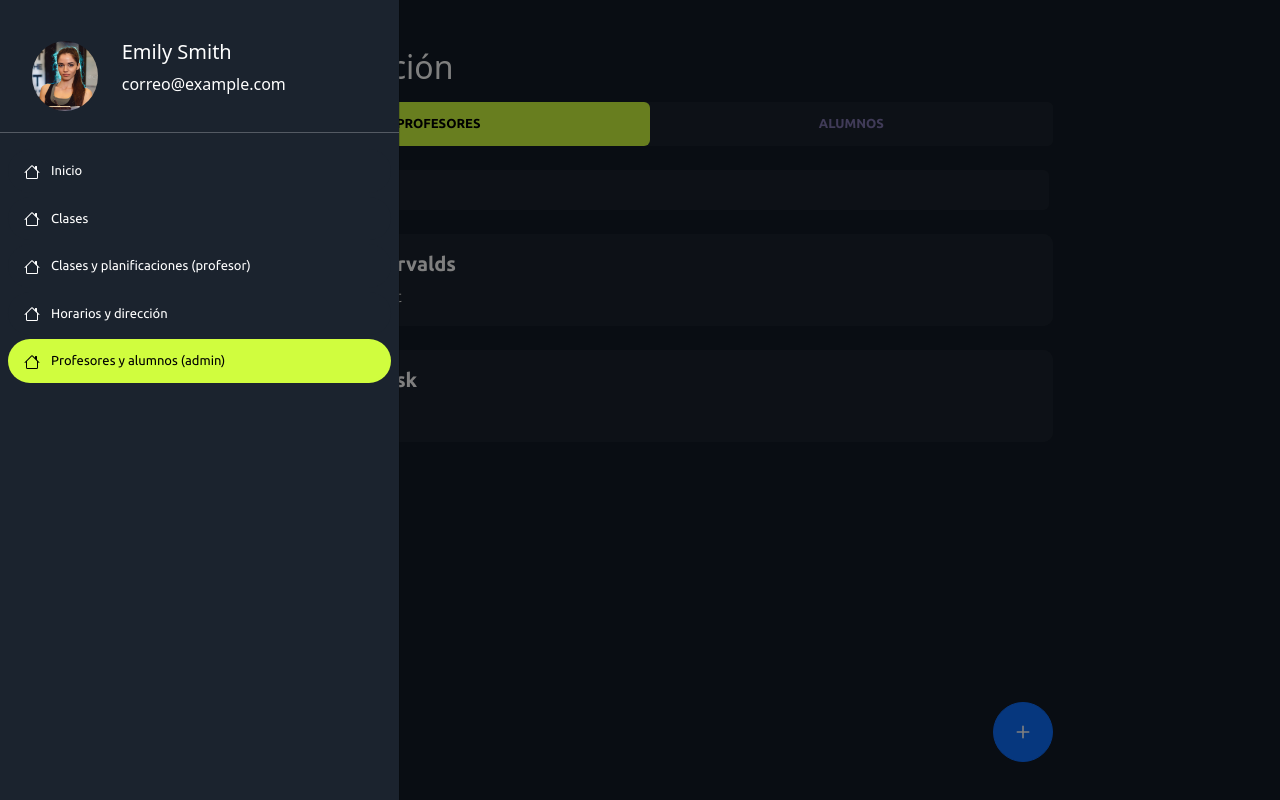
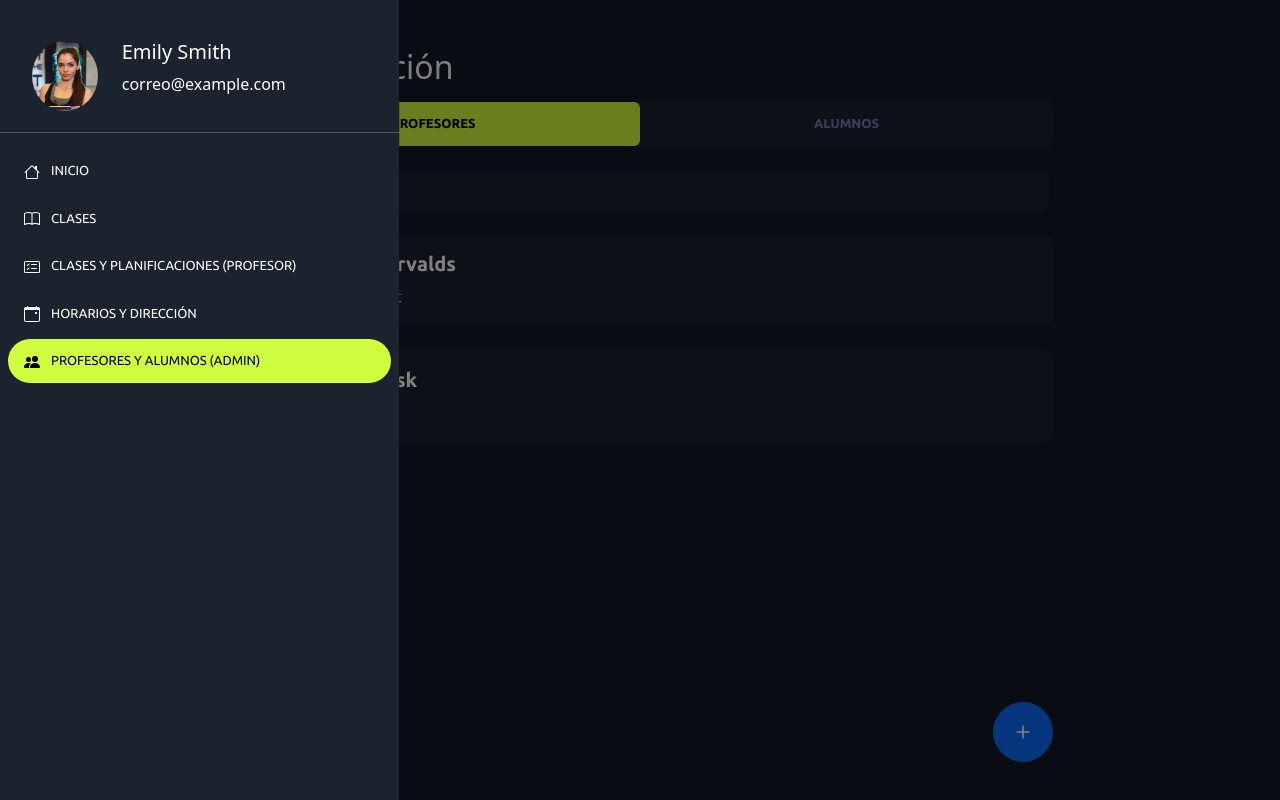
Before and after one commit to Ignacio687/Programacion_I_2023, an Angular app in the folder frontend/src/app_gym/: page /admin-page in a window 1280 px wide. Both pictures are taken after a click on the button "Toggle navigation". Built offline with nearby package versions, Linux system fonts and the light colour scheme.

Commit message:
component tab-pagrs done

```diff
--- a/frontend/src/app_gym/src/app/components/nav-var/nav-var.component.html
+++ b/frontend/src/app_gym/src/app/components/nav-var/nav-var.component.html
@@ -37,38 +37,32 @@
 				</li>
 				<li class="nav-item mb-1 spetial_button">
 					<a [routerLinkActive]="['active']" class="nav-link spetial_button" routerLink="/alum-clases" data-bs-toggle="offcanvas">
-						<svg xmlns="http://www.w3.org/2000/svg" width="16" height="16" fill="currentColor"
-							class="bi bi-house ms-3 me-2" viewBox="0 0 16 16">
-							<path
-								d="M8.707 1.5a1 1 0 0 0-1.414 0L.646 8.146a.5.5 0 0 0 .708.708L2 8.207V13.5A1.5 1.5 0 0 0 3.5 15h9a1.5 1.5 0 0 0 1.5-1.5V8.207l.646.647a.5.5 0 0 0 .708-.708L13 5.793V2.5a.5.5 0 0 0-.5-.5h-1a.5.5 0 0 0-.5.5v1.293L8.707 1.5ZM13 7.207V13.5a.5.5 0 0 1-.5.5h-9a.5.5 0 0 1-.5-.5V7.207l5-5 5 5Z" />
-						</svg>
+						<svg xmlns="http://www.w3.org/2000/svg" width="16" height="16" fill="currentColor" class="bi bi-book ms-3 me-2" viewBox="0 0 16 16">
+							<path d="M1 2.828c.885-.37 2.154-.769 3.388-.893 1.33-.134 2.458.063 3.112.752v9.746c-.935-.53-2.12-.603-3.213-.493-1.18.12-2.37.461-3.287.811V2.828zm7.5-.141c.654-.689 1.782-.886 3.112-.752 1.234.124 2.503.523 3.388.893v9.923c-.918-.35-2.107-.692-3.287-.81-1.094-.111-2.278-.039-3.213.492V2.687zM8 1.783C7.015.936 5.587.81 4.287.94c-1.514.153-3.042.672-3.994 1.105A.5.5 0 0 0 0 2.5v11a.5.5 0 0 0 .707.455c.882-.4 2.303-.881 3.68-1.02 1.409-.142 2.59.087 3.223.877a.5.5 0 0 0 .78 0c.633-.79 1.814-1.019 3.222-.877 1.378.139 2.8.62 3.681 1.02A.5.5 0 0 0 16 13.5v-11a.5.5 0 0 0-.293-.455c-.952-.433-2.48-.952-3.994-1.105C10.413.809 8.985.936 8 1.783z"/>
+						  </svg>
 						Clases</a>
 				</li>
 				<li class="nav-item mb-1 spetial_button">
 					<a [routerLinkActive]="['active']" class="nav-link spetial_button" routerLink="/clases-plan" data-bs-toggle="offcanvas">
-						<svg xmlns="http://www.w3.org/2000/svg" width="16" height="16" fill="currentColor"
-							class="bi bi-house ms-3 me-2" viewBox="0 0 16 16">
-							<path
-								d="M8.707 1.5a1 1 0 0 0-1.414 0L.646 8.146a.5.5 0 0 0 .708.708L2 8.207V13.5A1.5 1.5 0 0 0 3.5 15h9a1.5 1.5 0 0 0 1.5-1.5V8.207l.646.647a.5.5 0 0 0 .708-.708L13 5.793V2.5a.5.5 0 0 0-.5-.5h-1a.5.5 0 0 0-.5.5v1.293L8.707 1.5ZM13 7.207V13.5a.5.5 0 0 1-.5.5h-9a.5.5 0 0 1-.5-.5V7.207l5-5 5 5Z" />
-						</svg>
+						<svg xmlns="http://www.w3.org/2000/svg" width="16" height="16" fill="currentColor" class="bi bi-card-checklist ms-3 me-2" viewBox="0 0 16 16">
+							<path d="M14.5 3a.5.5 0 0 1 .5.5v9a.5.5 0 0 1-.5.5h-13a.5.5 0 0 1-.5-.5v-9a.5.5 0 0 1 .5-.5h13zm-13-1A1.5 1.5 0 0 0 0 3.5v9A1.5 1.5 0 0 0 1.5 14h13a1.5 1.5 0 0 0 1.5-1.5v-9A1.5 1.5 0 0 0 14.5 2h-13z"/>
+							<path d="M7 5.5a.5.5 0 0 1 .5-.5h5a.5.5 0 0 1 0 1h-5a.5.5 0 0 1-.5-.5zm-1.496-.854a.5.5 0 0 1 0 .708l-1.5 1.5a.5.5 0 0 1-.708 0l-.5-.5a.5.5 0 1 1 .708-.708l.146.147 1.146-1.147a.5.5 0 0 1 .708 0zM7 9.5a.5.5 0 0 1 .5-.5h5a.5.5 0 0 1 0 1h-5a.5.5 0 0 1-.5-.5zm-1.496-.854a.5.5 0 0 1 0 .708l-1.5 1.5a.5.5 0 0 1-.708 0l-.5-.5a.5.5 0 0 1 .708-.708l.146.147 1.146-1.147a.5.5 0 0 1 .708 0z"/>
+						  </svg>
 						Clases y planificaciones (profesor)</a>
 				</li>
 				<li class="nav-item mb-1 spetial_button">
 					<a [routerLinkActive]="['active']" class="nav-link spetial_button" routerLink="/horarios" data-bs-toggle="offcanvas">
-						<svg xmlns="http://www.w3.org/2000/svg" width="16" height="16" fill="currentColor"
-							class="bi bi-house ms-3 me-2" viewBox="0 0 16 16">
-							<path
-								d="M8.707 1.5a1 1 0 0 0-1.414 0L.646 8.146a.5.5 0 0 0 .708.708L2 8.207V13.5A1.5 1.5 0 0 0 3.5 15h9a1.5 1.5 0 0 0 1.5-1.5V8.207l.646.647a.5.5 0 0 0 .708-.708L13 5.793V2.5a.5.5 0 0 0-.5-.5h-1a.5.5 0 0 0-.5.5v1.293L8.707 1.5ZM13 7.207V13.5a.5.5 0 0 1-.5.5h-9a.5.5 0 0 1-.5-.5V7.207l5-5 5 5Z" />
-						</svg>
+						<svg xmlns="http://www.w3.org/2000/svg" width="16" height="16" fill="currentColor" class="bi bi-calendar-event ms-3 me-2" viewBox="0 0 16 16">
+							<path d="M11 6.5a.5.5 0 0 1 .5-.5h1a.5.5 0 0 1 .5.5v1a.5.5 0 0 1-.5.5h-1a.5.5 0 0 1-.5-.5v-1z"/>
+							<path d="M3.5 0a.5.5 0 0 1 .5.5V1h8V.5a.5.5 0 0 1 1 0V1h1a2 2 0 0 1 2 2v11a2 2 0 0 1-2 2H2a2 2 0 0 1-2-2V3a2 2 0 0 1 2-2h1V.5a.5.5 0 0 1 .5-.5zM1 4v10a1 1 0 0 0 1 1h12a1 1 0 0 0 1-1V4H1z"/>
+						  </svg>
 						Horarios y dirección</a>
 				</li>
 				<li class="nav-item mb-1 spetial_button">
 					<a [routerLinkActive]="['active']" class="nav-link spetial_button" routerLink="/admin-page" data-bs-toggle="offcanvas">
-						<svg xmlns="http://www.w3.org/2000/svg" width="16" height="16" fill="currentColor"
-							class="bi bi-house ms-3 me-2" viewBox="0 0 16 16">
-							<path
-								d="M8.707 1.5a1 1 0 0 0-1.414 0L.646 8.146a.5.5 0 0 0 .708.708L2 8.207V13.5A1.5 1.5 0 0 0 3.5 15h9a1.5 1.5 0 0 0 1.5-1.5V8.207l.646.647a.5.5 0 0 0 .708-.708L13 5.793V2.5a.5.5 0 0 0-.5-.5h-1a.5.5 0 0 0-.5.5v1.293L8.707 1.5ZM13 7.207V13.5a.5.5 0 0 1-.5.5h-9a.5.5 0 0 1-.5-.5V7.207l5-5 5 5Z" />
-						</svg>
+						<svg xmlns="http://www.w3.org/2000/svg" width="16" height="16" fill="currentColor" class="bi bi-people-fill ms-3 me-2" viewBox="0 0 16 16">
+							<path d="M7 14s-1 0-1-1 1-4 5-4 5 3 5 4-1 1-1 1H7Zm4-6a3 3 0 1 0 0-6 3 3 0 0 0 0 6Zm-5.784 6A2.238 2.238 0 0 1 5 13c0-1.355.68-2.75 1.936-3.72A6.325 6.325 0 0 0 5 9c-4 0-5 3-5 4s1 1 1 1h4.216ZM4.5 8a2.5 2.5 0 1 0 0-5 2.5 2.5 0 0 0 0 5Z"/>
+						  </svg>
 						Profesores y alumnos (admin)</a>
 				</li>
 			</ul>
--- a/frontend/src/app_gym/src/app/components/tab-pages/tab-pages.component.html
+++ b/frontend/src/app_gym/src/app/components/tab-pages/tab-pages.component.html
@@ -1,23 +1,10 @@
 <ul class="nav nav-pills mb-4 nav-fill nav-justified" id="pills-tab" role="tablist">
-    <li class="nav-item" role="presentation">
-        <button class="nav-link active col-6" id="pills-home-tab" data-bs-toggle="pill"
-            data-bs-target="#pills-home" type="button" role="tab" aria-controls="pills-home"
-            aria-selected="true">
-            INSCRIPTO
-        </button>
-    </li>
-    <li class="nav-item" role="presentation">
-        <button class="nav-link col-6" id="pills-disponibles-tab" data-bs-toggle="pill"
-            data-bs-target="#pills-profile" type="button" role="tab" aria-controls="pills-profile"
-            aria-selected="false">
-            DISPONIBLES
-        </button>
-    </li>
-    <li class="nav-item" role="presentation">
-        <button class="nav-link col-6" id="pills-planification-tab" data-bs-toggle="pill"
-            data-bs-target="#pills-planification" type="button" role="tab" aria-controls="pills-planification"
-            aria-selected="false">
-            PLANIFICACIONES
-        </button>
-    </li>
+    <ng-template ngFor let-page [ngForOf]="getCurrentPageTitles()" let-isFirst="first">
+        <li class="nav-item" role="presentation">
+            <button [ngClass]="{'active': isFirst}" class="nav-link col-6" id="pills-{{page}}-tab" data-bs-toggle="pill"
+                [attr.data-bs-target]="'#pills-' + page"  type="button" role="tab" [attr.aria-controls]="'pills-' + page" aria-selected="isFirst">
+                {{page}}
+            </button>
+        </li>
+    </ng-template>
 </ul>
--- a/frontend/src/app_gym/src/app/components/tab-pages/tab-pages.component.ts
+++ b/frontend/src/app_gym/src/app/components/tab-pages/tab-pages.component.ts
@@ -1,4 +1,6 @@
-import { Component, Input } from '@angular/core';
+import { ArrayType } from '@angular/compiler';
+import { Component,OnInit } from '@angular/core';
+import { Router } from '@angular/router';
 
 @Component({
   selector: 'app-tab-pages',
@@ -7,6 +9,17 @@ import { Component, Input } from '@angular/core';
   styleUrls: ['./tab-pages.component.css']
 })
 export class TabPagesComponent {
-  @Input() titlesData: Object = {};
-  constructor() { }
+  titlesList: { [key: string]: string[] } = {
+    "alum-clases": ["inscripto", "disponibles", "planificaciones"],
+    "admin-page": ["profesores", "alumnos"],
+    "clases-plan": ["disponibles", "planificaciones"]
+  };
+  currentRoute: string;
+
+  constructor(private router: Router) {
+    this.currentRoute = this.router.url;
+  }
+  getCurrentPageTitles(): string[] {
+      return this.titlesList[this.currentRoute.replace('/', '')]; //No funcionaba porque la url es /alum-clases y la key es igual pero sin la barra
+  }
 }
--- a/frontend/src/app_gym/src/app/pages/admin/alum-prof-adm/alum-prof-adm.component.html
+++ b/frontend/src/app_gym/src/app/pages/admin/alum-prof-adm/alum-prof-adm.component.html
@@ -1,23 +1,7 @@
 <div class="container mt-5" style="max-width: 850px">
     <div class="col-sm">
         <h2 class="text-white mb-3">Administración</h2>
-        <!-- Nav pills -->
-        <ul class="nav nav-pills mb-4 nav-fill" id="pills-tab" role="tablist">
-            <li class="nav-item" role="presentation">
-                <button class="nav-link active col-6" id="pills-home-tab" data-bs-toggle="pill"
-                    data-bs-target="#pills-home" type="button" role="tab" aria-controls="pills-home"
-                    aria-selected="true">
-                    PROFESORES
-                </button>
-            </li>
-            <li class="nav-item" role="presentation">
-                <button class="nav-link col-6" id="pills-profile-tab" data-bs-toggle="pill"
-                    data-bs-target="#pills-profile" type="button" role="tab" aria-controls="pills-profile"
-                    aria-selected="false">
-                    ALUMNOS
-                </button>
-            </li>
-        </ul>
+        <app-tab-pages></app-tab-pages>
         <!-- Searchbox -->
         <div class="d-flex justify-content-center align-items-start">
             <div class="input-group me-1">
--- a/frontend/src/app_gym/src/app/pages/alumno/clases/clases.component.html
+++ b/frontend/src/app_gym/src/app/pages/alumno/clases/clases.component.html
@@ -1,6 +1,6 @@
 <div class="container mt-5 px-4" style="max-width: 850px">
     <h2 class="text-white mb-3">Clases</h2>
-    <app-tab-pages [titlesData]="parentTitlesData"></app-tab-pages>
+    <app-tab-pages></app-tab-pages>
     <app-searchbox></app-searchbox>
     <app-tab-content></app-tab-content>
 </div>
--- a/frontend/src/app_gym/src/app/pages/alumno/clases/clases.component.ts
+++ b/frontend/src/app_gym/src/app/pages/alumno/clases/clases.component.ts
@@ -2,33 +2,9 @@ import { Component } from '@angular/core';
 
 @Component({
   selector: 'app-clases',
-  template: '<app-tab-pages [titlesData]="parentTitlesData"></app-tab-pages>',
   templateUrl: './clases.component.html',
   styleUrls: ['./clases.component.css']
 })
 export class ClasesComponent {
- parentTitlesData = [
-  {
-    title: "INSCRIPTO",
-    id: "pills-home-tab",
-    "data-bs-target": "#pills-home",
-    "aria-controls": "pills-home",
-    "aria-selected": "true"
-  },
-  {
-    title: "DISPONIBLES",
-    id: "pills-disponibles-tab",
-    "data-bs-target": "#pills-profile",
-    "aria-controls": "pills-profile",
-    "aria-selected": "false"
-  },
-  {
-    title: "PLANIFICACIONES",
-    id: "pills-planification-tab",
-    "data-bs-target": "#pills-planification",
-    "aria-controls": "pills-planification",
-    "aria-selected": "false"
-  }
- ]
- constructor() { }
+
 }
--- a/frontend/src/app_gym/src/styles.css
+++ b/frontend/src/app_gym/src/styles.css
@@ -302,3 +302,6 @@ input {
       'GRAD' 0,
       'opsz' 24
 }
+.nav-link{
+  text-transform: uppercase;
+}
```
Also changed, not shown: frontend/src/app_gym/src/app/pages/profesor/clases-plan/clases-plan.component.html (+1 -17 lines).
